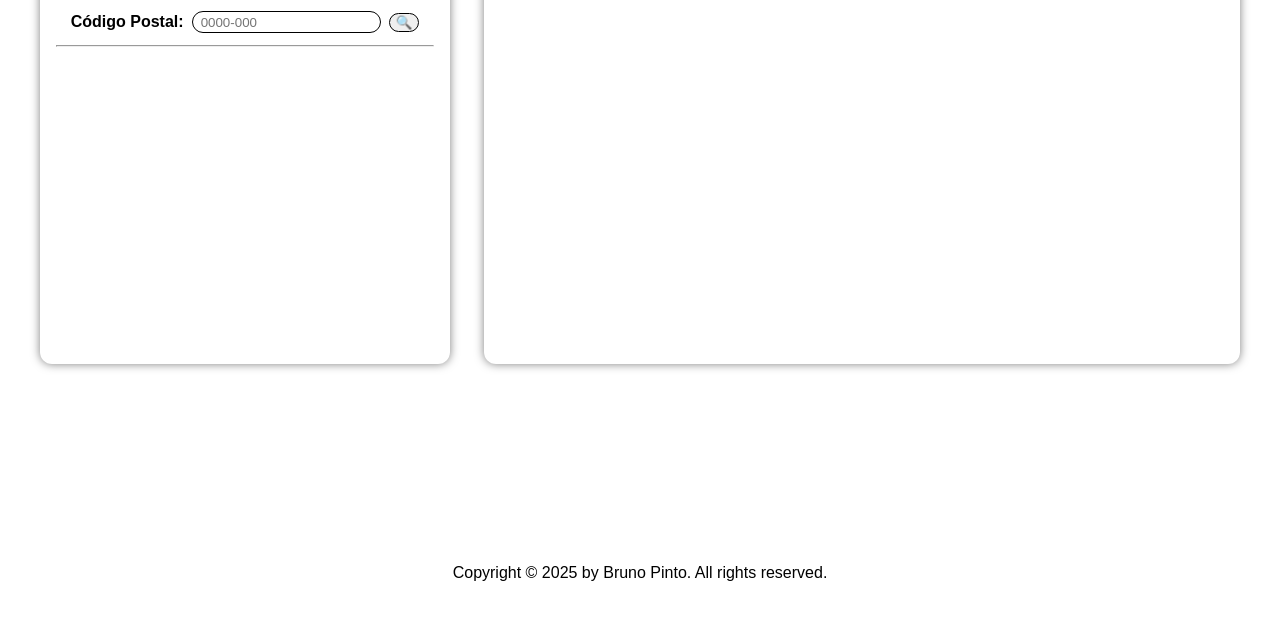
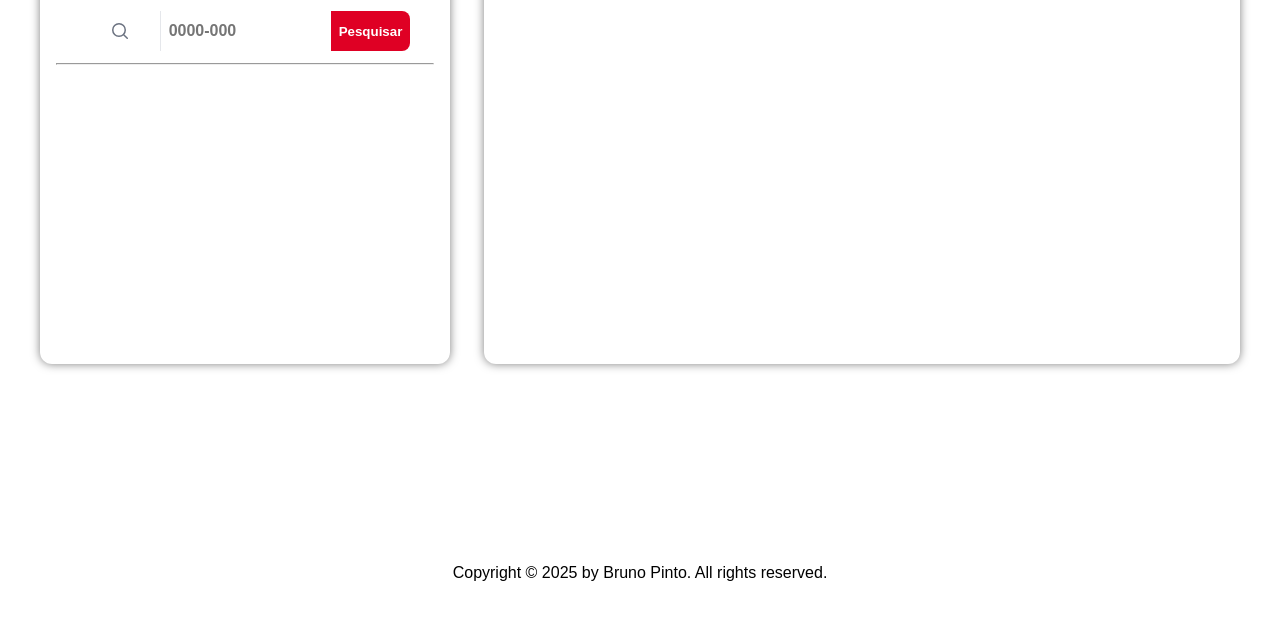
Before and after one commit to BrunoMaiaPinto/gps, a plain HTML site: page index.html in a window 1280 px wide. Shown: the part 156-800 px from the top of the page. Drawn offline with nearby package versions, Linux system fonts and the light colour scheme.

Commit message:
Refactor search functionality; replace old input and button with a new search bar design for improved user experience

```diff
--- a/index.html
+++ b/index.html
@@ -26,7 +26,7 @@
       <div class="container">
         <h1>Pesquisa por Código Postal</h1>
         <form class="form" action="#">
-          <div class="search">
+          <!-- <div class="search">
             <label for="codigo-postal">Código Postal: </label>
             <input
               type="text"
@@ -36,6 +36,24 @@
               required
             />
             <button class="btn">🔍</button>
+          </div> -->
+
+          <div class="search-bar">
+            <div class="search-icon">
+              <svg viewBox="0 0 20 20" aria-hidden="true" class="search-svg">
+                <path
+                  d="M16.72 17.78a.75.75 0 1 0 1.06-1.06l-1.06 1.06ZM9 14.5A5.5 5.5 0 0 1 3.5 9H2a7 7 0 0 0 7 7v-1.5ZM3.5 9A5.5 5.5 0 0 1 9 3.5V2a7 7 0 0 0-7 7h1.5ZM9 3.5A5.5 5.5 0 0 1 14.5 9H16a7 7 0 0 0-7-7v1.5Zm3.89 10.45 3.83 3.83 1.06-1.06-3.83-3.83-1.06 1.06ZM14.5 9a5.48 5.48 0 0 1-1.61 3.89l1.06 1.06A6.98 6.98 0 0 0 16 9h-1.5Zm-1.61 3.89A5.48 5.48 0 0 1 9 14.5V16a6.98 6.98 0 0 0 4.95-2.05l-1.06-1.06Z"
+                ></path>
+              </svg>
+            </div>
+            <input
+              type="text"
+              class="search-input"
+              maxlength="8"
+              placeholder="0000-000"
+              required
+            />
+            <button class="search-button">Pesquisar</button>
           </div>
         </form>
         <hr />
--- a/script.js
+++ b/script.js
@@ -1,5 +1,5 @@
 const KEY = "379fab09c36a4bbd88652d784b68d450";
-const btn = document.querySelector(".btn");
+const btn = document.querySelector(".search-button");
 
 async function getCodigoPostal(cp) {
   try {
@@ -49,7 +49,7 @@ async function getCodigoPostal(cp) {
   }
 }
 
-const input = document.querySelector(".input");
+const input = document.querySelector(".search-input");
 
 btn.addEventListener("click", async (e) => {
   e.preventDefault();
--- a/style.css
+++ b/style.css
@@ -130,3 +130,56 @@ hr {
 label {
   font-weight: 600;
 }
+
+.search-bar {
+  display: flex;
+  justify-content: center;
+}
+
+.search-icon {
+  display: flex;
+  justify-content: center;
+  align-items: center;
+  padding: 1.25rem;
+  background-color: white;
+  border-right: 1px solid #e5e7eb;
+  border-top-left-radius: 0.5rem;
+  border-bottom-left-radius: 0.5rem;
+  position: relative;
+  width: 2.5rem;
+}
+
+.search-svg {
+  position: absolute;
+  width: 1.25rem;
+  fill: #6b7280; /* Tailwind's gray-500 */
+  pointer-events: none;
+  transition: fill 0.3s;
+}
+
+.search-input {
+  width: 100%;
+  max-width: 160px;
+  background-color: white;
+  padding-left: 0.5rem;
+  font-size: 1rem;
+  font-weight: 600;
+  outline: none;
+  border: none;
+}
+
+.search-button {
+  background-color: #df0024; /* Tailwind's blue-500 */
+  padding: 0.5rem;
+  border-top-right-radius: 0.5rem;
+  border-bottom-right-radius: 0.5rem;
+  color: white;
+  font-weight: 600;
+  border: none;
+  cursor: pointer;
+  transition: background-color 0.3s;
+}
+
+.search-button:hover {
+  background-color: #df0024; /* Tailwind's blue-800 */
+}
```
